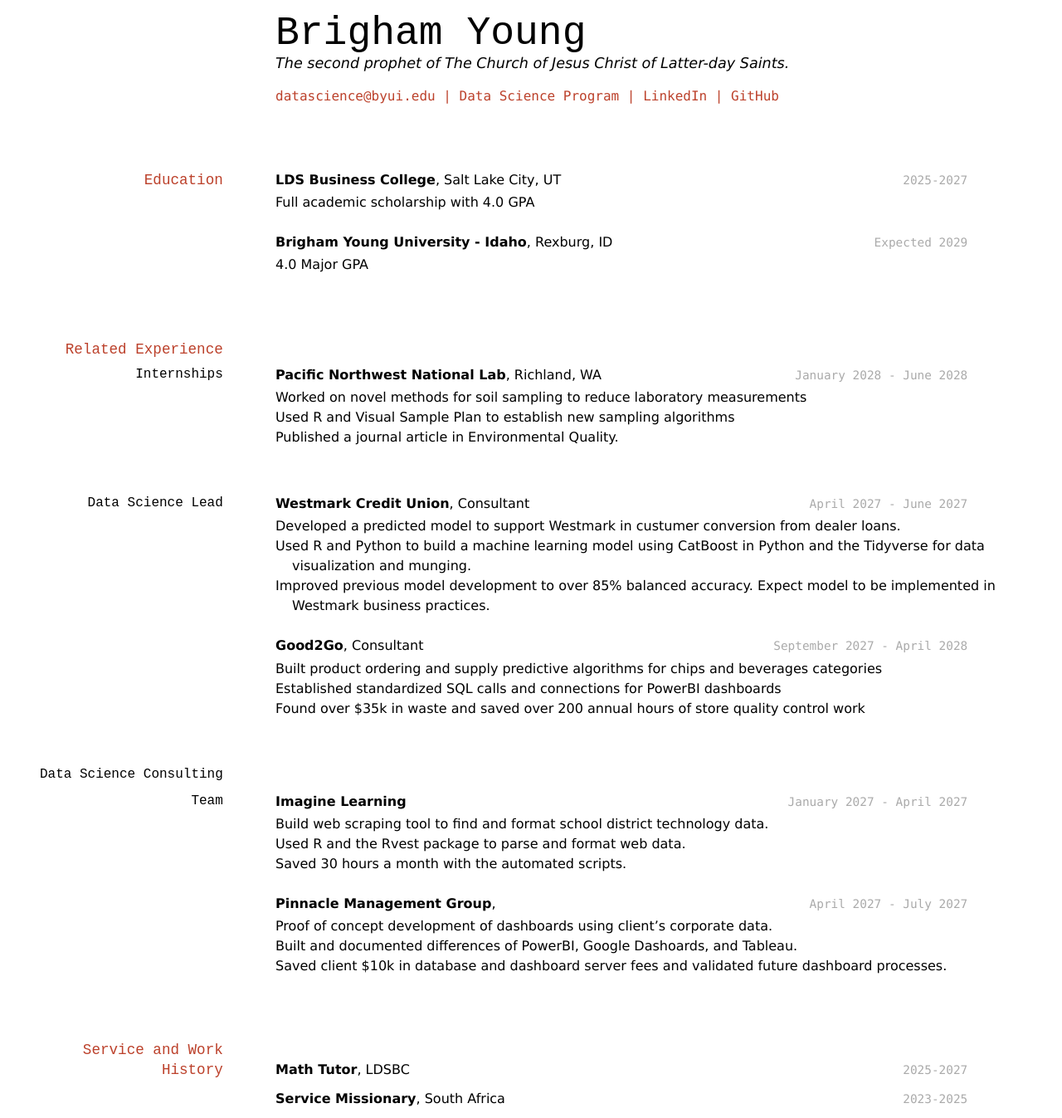
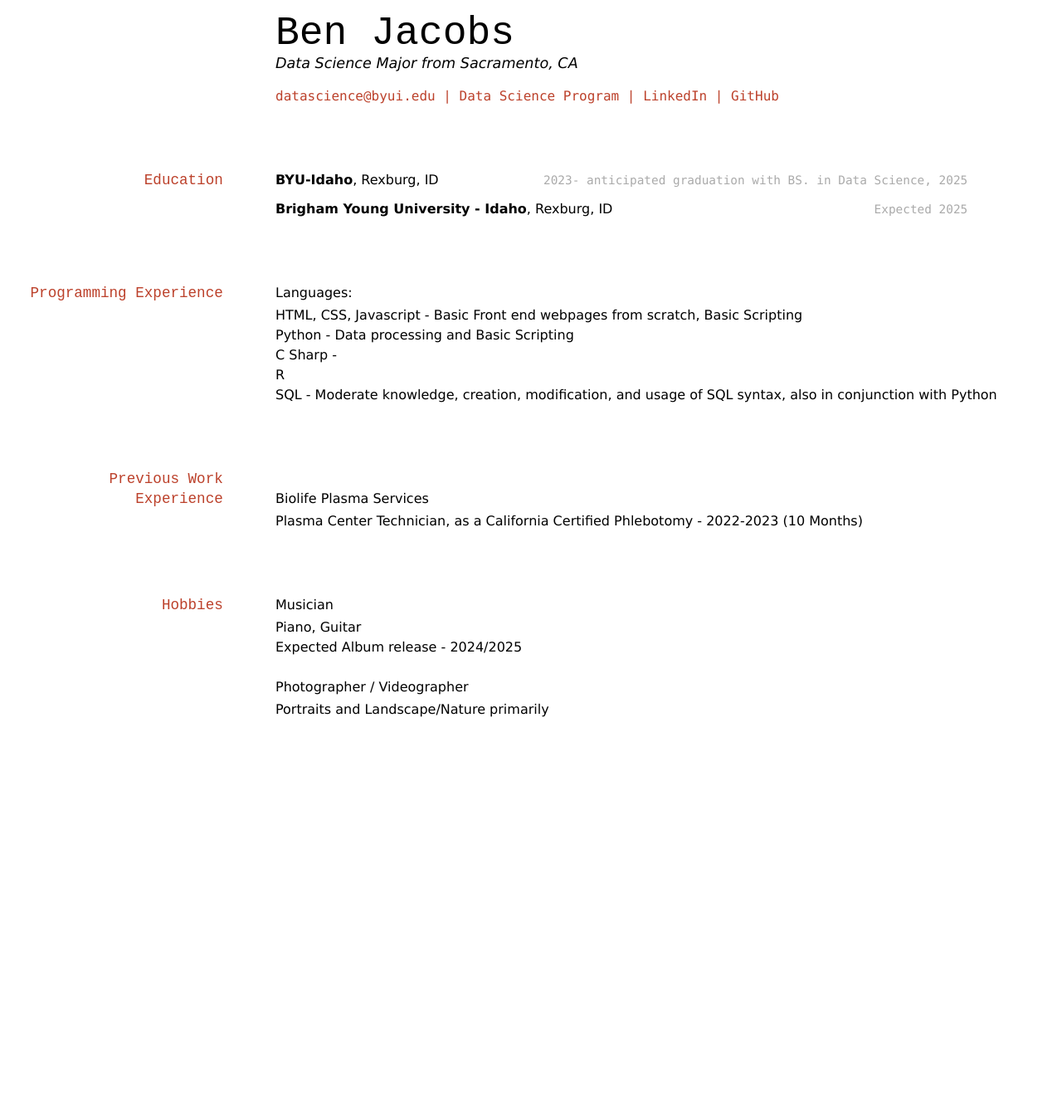
Before and after one commit to M-Merrill676/benjacobs-resume, a Jekyll site: the page built from docs/index.md, in a window 1280 px wide. Shown: the whole page at 83% size. Built offline with Jekyll 4.4.1, drawn with Linux system fonts in a browser that asks for light colours; after the commit the page ends 900 px from its top, so only the background shows below that.

Commit message:
Update index.md

```diff
--- a/docs/index.md
+++ b/docs/index.md
@@ -1,9 +1,9 @@
 ---
 layout: cv
-title: Brigham Young's Resume
+title: Ben Jacobs' Resume
 ---
-# Brigham Young
-The second prophet of The Church of Jesus Christ of Latter-day Saints.
+# Ben Jacobs
+Data Science Major from Sacramento, CA
 
 <div id="webaddress">
 <a href="datascience@byui.edu">datascience@byui.edu</a>
@@ -16,44 +16,26 @@ The second prophet of The Church of Jesus Christ of Latter-day Saints.
 
 ## Education
 
-`2025-2027`
-__LDS Business College__, Salt Lake City, UT
+`2023- anticipated graduation with BS. in Data Science, 2025`
+__BYU-Idaho__, Rexburg, ID
 
-- Full academic scholarship with 4.0 GPA
-
-`Expected 2029`
+`Expected 2025`
 __Brigham Young University - Idaho__, Rexburg, ID
 
-- 4.0 Major GPA
+<!-- GPA Here-->
 
-
+<!--
 ## Related Experience
 
 ### Internships
-
-`January 2028 - June 2028`
-__Pacific Northwest National Lab__, Richland, WA
-
-- Worked on novel methods for soil sampling to reduce laboratory measurements
-- Used R and Visual Sample Plan to establish new sampling algorithms
-- Published a journal article in Environmental Quality.
 
 ### Data Science Lead
 
 `April 2027 - June 2027`
 __Westmark Credit Union__, Consultant
+-->
 
-- Developed a predicted model to support Westmark in custumer conversion from dealer loans.
-- Used R and Python to build a machine learning model using CatBoost in Python and the Tidyverse for data visualization and munging.
-- Improved previous model development to over 85% balanced accuracy. Expect model to be implemented in Westmark business practices.
-
-`September 2027 - April 2028`
-__Good2Go__, Consultant
-
-- Built product ordering and supply predictive algorithms for chips and beverages categories
-- Established standardized SQL calls and connections for PowerBI dashboards
-- Found over $35k in waste and saved over 200 annual hours of store quality control work
-
+<!--
 ### Data Science Consulting Team
 
 `January 2027 - April 2027`
@@ -69,19 +51,25 @@ __Pinnacle Management Group__,
 - Proof of concept development of dashboards using client's corporate data.
 - Built and documented differences of PowerBI, Google Dashoards, and Tableau.
 - Saved client $10k in database and dashboard server fees and validated future dashboard processes.
+-->
 
+## Programming Experience
+Languages:
++ HTML, CSS, Javascript - Basic Front end webpages from scratch, Basic Scripting
++ Python - Data processing and Basic Scripting
++ C Sharp -
++ R
++ SQL - Moderate knowledge, creation, modification, and usage of SQL syntax, also in conjunction with Python
 
-## Service and Work History
+## Previous Work Experience
 
-`2025-2027`
-__Math Tutor__, LDSBC
+Biolife Plasma Services
++ Plasma Center Technician, as a California Certified Phlebotomy - 2022-2023 (10 Months)
 
+## Hobbies
+Musician
++ Piano, Guitar
++ Expected Album release - 2024/2025
 
-`2023-2025`
-__Service Missionary__, South Africa
-
-
-
-<!-- ### Footer
-
-Last updated: May 2013 -->
+Photographer / Videographer
++ Portraits and Landscape/Nature primarily
```
